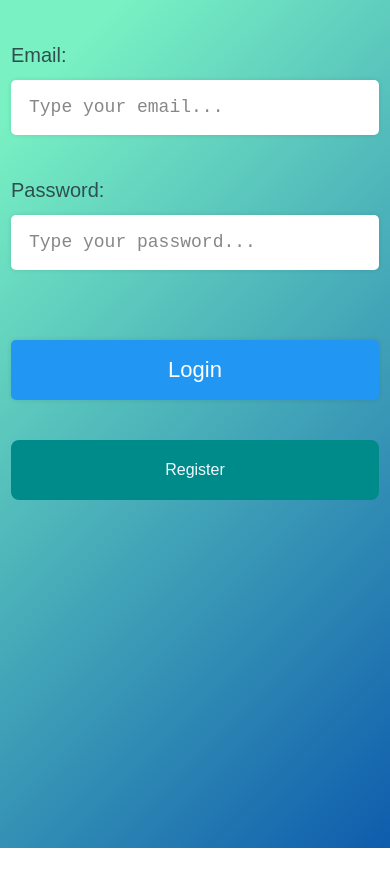
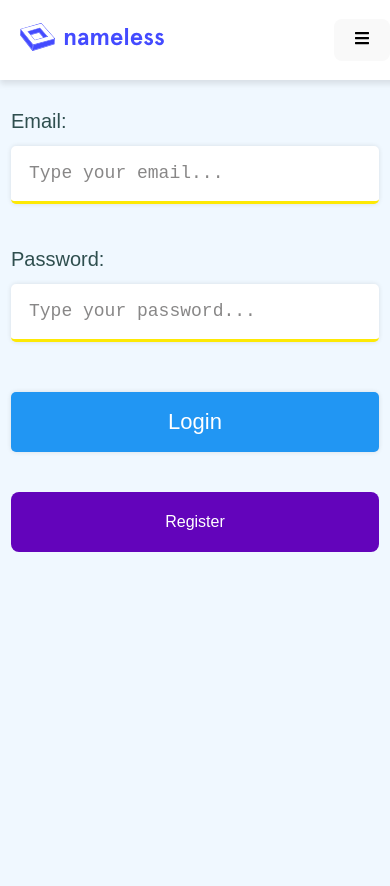
Before and after one commit to nucikk/Cryptocurrency, a React (Vite) app: page /login in a window 390 px wide. Shown: the top 886 px of the page. Before the commit the page ends 848 px from the top, so only its background shows below. Built offline with nearby package versions, Linux system fonts and the light colour scheme.

Commit message:
Add responsive design login page, updated registration page

```diff
--- a/src/Component/Login.jsx
+++ b/src/Component/Login.jsx
@@ -1,6 +1,7 @@
 import React, { useState } from "react";
 import "../Style/registration.css";
 import { Link } from "react-router-dom";
+import Navbar from "./Navbar";
 
 const Login = () => {
   const [email, setEmail] = useState("");
@@ -12,6 +13,8 @@ const Login = () => {
   };
 
   return (
+    <>
+    <Navbar />
     <div className="registration_container">
       <form className="registration_form" onSubmit={handleSubmit}>
         <label className="registration_label" htmlFor="email">
@@ -43,10 +46,11 @@ const Login = () => {
         </button>
 
         <Link to="/registration">
-          <button className="back_btn">Register</button>
+          <button className="register_btn">Register</button>
         </Link>
       </form>
     </div>
+    </>
   );
 };
 
--- a/src/Component/Registration.jsx
+++ b/src/Component/Registration.jsx
@@ -1,6 +1,7 @@
 import React, { useState } from "react";
 import { Link } from "react-router-dom";
 import "../Style/registration.css";
+import Navbar from "./Navbar";
 
 const Registration = () => {
   const [firstName, setFirstName] = useState("");
@@ -77,7 +78,10 @@ const Registration = () => {
 
 
   return (
+    <>
+    <Navbar />
     <div className="registration_container">
+
       <form onSubmit={handleSubmit} className="registration_form">
         <label className="registration_label" htmlFor="firstName">
           First Name:
@@ -131,10 +135,16 @@ const Registration = () => {
         />
         {passwordError && <div className="error">{passwordError}</div>}
 
-        <Link to="/login">
+
         <button className="registration_btn" type="submit">
           Register
         </button>
+
+
+        <Link to="/login">
+          <button className="login_btn" type="submit">
+            Login
+          </button>
         </Link>
 
         <Link to="/">
@@ -142,8 +152,11 @@ const Registration = () => {
             Back
           </button>
         </Link>
+
+
       </form>
     </div>
+    </>
   );
 };
 
--- a/src/Style/registration.css
+++ b/src/Style/registration.css
@@ -1,7 +1,7 @@
 .registration_container {
-  height: 60.0625rem;
+  height:55.0625rem;
   overflow: hidden;
-  background-image: linear-gradient(135deg, #79f1c3 10%, #0e5cad 100%);
+  background-color: aliceblue;
   display: flex;
   justify-content: center;
   align-items: center;
@@ -27,6 +27,7 @@
   margin-bottom: 20px;
   font-size: 17px;
   font-family: monospace;
+  border-bottom: 3px solid #fde905;
   box-shadow: 0 0 5px rgba(0, 0, 0, 0.1);
 }
 
@@ -47,41 +48,53 @@
   background-color: #0d8bf2;
 }
 
-.back_btn {
+.back_btn, .login_btn {
   width: 80px;
-  margin-left: 180px;
-  background-color: darkcyan;
   color: aliceblue;
 }
+.back_btn{
+  margin-left: 27px;
+  background-color: darkcyan;
+}
+
 .back_btn:hover {
   background-color: #007676;
 }
-
+.login_btn {
+  margin-left: 74px;
+  background-color:#6304bb
+}
 .error {
   color: red;
   font-size: 18px;
 }
 
+.register_btn {
+  margin-left: 9.875rem;
+  color: #fff;
+  background-color:#6304bb
+}
+
 @media only screen and (max-width: 768px) {
   .registration_container {
-    height: 53rem;
+    height: 58rem;
     display: flex;
     align-items: flex-start;
   }
 
   .registration_form {
     width: 23rem;
-    margin-top: 30px;
+    margin-top: 96px;
   }
   .registration_input {
     margin-bottom: 30px;
   }
 
   .registration_btn,
-  .back_btn{
+  .back_btn, .login_btn, .register_btn{
     height: 60px;
     width: 100%;
-    margin: 40px 0px;
+    margin: 20px 0px;
   }
 
   .back_btn {
```
